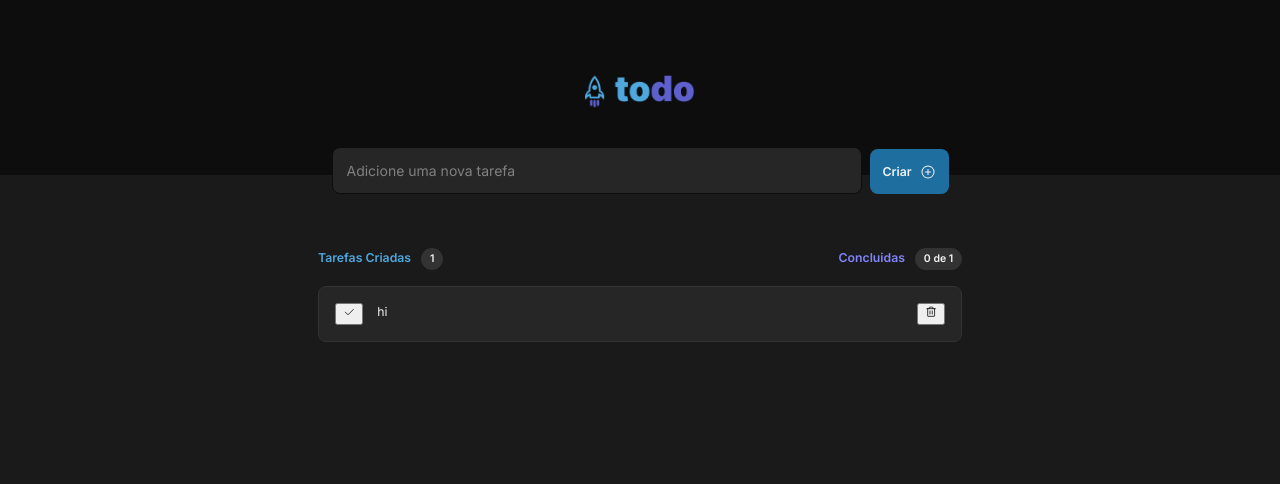
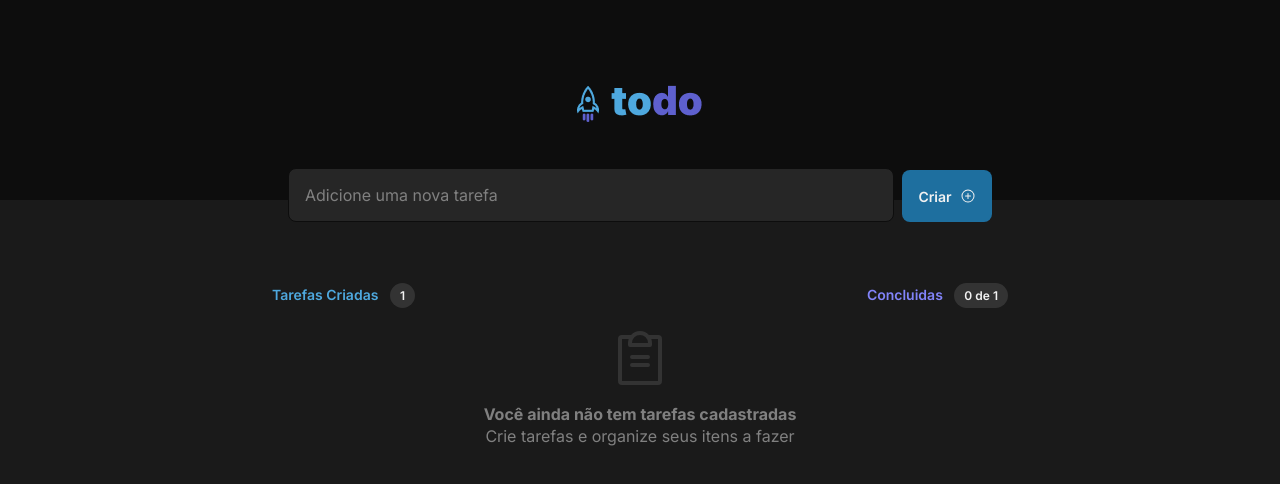
Before and after one commit to bigdavdav/To-do-List, a React (Vite) app: page / in a window 1280 px wide. Shown: the top 484 px of the page. Built offline with nearby package versions, Linux system fonts and the light colour scheme.

Commit message:
created message for when there are no tasks

```diff
--- /dev/null
+++ b/src/components/EmptyContainer.module.css
@@ -0,0 +1,14 @@
+.emptyMessage {
+  color: var(--grey-300);
+  font-size: 1rem;
+  line-height: 140%;
+
+  display: flex;
+  align-items: center;
+  flex-direction: column;
+}
+
+.emptyMessage svg {
+  color: var(--grey-400);
+  margin-bottom: 0.75rem;
+}
--- /dev/null
+++ b/src/components/EmptyContainer.tsx
@@ -0,0 +1,26 @@
+import { ClipboardText } from '@phosphor-icons/react'
+
+import styles from './EmptyContainer.module.css'
+
+export function EmptyContainer() {
+  return (
+    <div className={styles.emptyMessage}>
+      <ClipboardText size={64} />
+      <strong>Você ainda não tem tarefas cadastradas</strong>
+      <p>Crie tarefas e organize seus itens a fazer</p>
+    </div>
+  )
+}
+
+/*
+{ tasks.map(task => {
+  return (
+    <Task
+      key = { task }
+      content = { task }
+      deleteTask = { deleteTask }
+      completeTask = { completeTask }
+    />
+  );
+}) }
+*/
--- a/src/components/Task.module.css
+++ b/src/components/Task.module.css
@@ -1,5 +1,5 @@
 .task {
-  padding: 16px;
+  padding: 1rem;
 
   background-color: var(--grey-500);
   border: 1px solid var(--grey-400);
@@ -24,10 +24,74 @@
 
 .task > main p {
   color: var(--grey-100);
+  font-size: 0.875rem;
   line-height: 140%;
+
+  transition: color, 0.5s;
 }
 
-.task > main .complete {
+.task > main p.complete {
   color: var(--grey-300);
   text-decoration: line-through;
 }
+
+.task button {
+  cursor: pointer;
+}
+
+.task > main button {
+  width: 1.5rem;
+  height: 1.5rem;
+  padding: unset;
+
+  display: flex;
+  align-items: center;
+  justify-content: center;
+
+  border: 3px solid var(--blue);
+  border-radius: 50px;
+  background: transparent;
+  color: transparent;
+
+  transition: background, border, 0.35s;
+}
+
+.task > main button:hover {
+  border: 3px solid var(--dark-blue);
+  background: var(--dark-blue-opacity);
+}
+
+.task > main button.checked {
+  border: 3px solid var(--dark-purple);
+  background: var(--dark-purple);
+  color: var(--grey-100);
+}
+
+.task > main button.checked:hover {
+  border: 3px solid var(--purple);
+  background: var(--purple);
+  color: var(--grey-100);
+}
+
+.task button.deleteButton {
+  height: 1.75rem;
+  width: 1.75rem;
+  padding: unset;
+
+  display: flex;
+  align-items: center;
+  justify-content: center;
+
+  border: 0;
+  border-radius: 4px;
+  background: transparent;
+
+  color: var(--grey-300);
+
+  transition: color, background 0.2s;
+}
+
+.task button.deleteButton:hover {
+  color: var(--red);
+  background: var(--grey-400);
+}
--- a/src/components/Task.tsx
+++ b/src/components/Task.tsx
@@ -29,15 +29,15 @@ export function Task({content, deleteTask, completeTask}:TaskProps ) {
   return (
     <div className={styles.task}>
       <main>
-        <button>
-          <Check onClick={handleCompletingAction}/>
+        <button className={completion == true ? styles.checked : styles.unchecked} onClick={handleCompletingAction}>
+          <Check size={18} weight="bold"/>
         </button>
 
         <p className={completion == true ? styles.complete : styles.incomplete}>{ content }</p>
       </main>
 
-      <button onClick={handleDeletingTask}>
-        <Trash />
+      <button className={styles.deleteButton} onClick={handleDeletingTask}>
+        <Trash size={20} />
       </button>
     </div>
   );
--- a/src/components/TaskContainer.tsx
+++ b/src/components/TaskContainer.tsx
@@ -1,5 +1,6 @@
+import { Task } from './Task';
+import { EmptyContainer } from './EmptyContainer'
 import { ChangeEvent, FormEvent, useState } from 'react';
-import { Task } from './Task';
 import { PlusCircle } from '@phosphor-icons/react';
 
 
@@ -9,7 +10,7 @@ export function TaskContainer() {
   const [textareaContent, setTextareaContent] = useState('')
 
   const [tasks, setTasks] = useState([
-    "hi",
+    "Integer urna interdum massa libero auctor neque turpis turpis semper. Duis vel sed fames integer.",
   ])
 
   const [completedTasks, setCompletedTasks] = useState(0)
@@ -67,16 +68,7 @@ export function TaskContainer() {
       </div>
 
       <div className={styles.tasks}>
-        { tasks.map(task => {
-            return (
-              <Task
-                key = { task }
-                content = { task }
-                deleteTask = { deleteTask }
-                completeTask = { completeTask }
-              />
-            );
-          }) }
+        <EmptyContainer />
       </div>
 
     </div>
--- a/src/global.css
+++ b/src/global.css
@@ -12,6 +12,7 @@
   --dark-purple: #5E60CE;
   --blue: #4EA8DE;
   --dark-blue: #1E6F9F;
+  --dark-blue-opacity: rgba(30, 111, 159, 0.2);
   --red: #E25858;
 
 }
@@ -20,7 +21,6 @@
   margin: 0;
   box-sizing: border-box;
 
-  font-size: 0.875rem;
   font-family: 'Inter';
   -webkit-font-smoothing: antialiased;
 }
```
